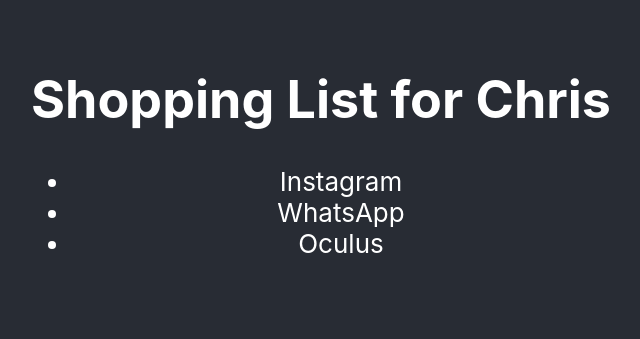
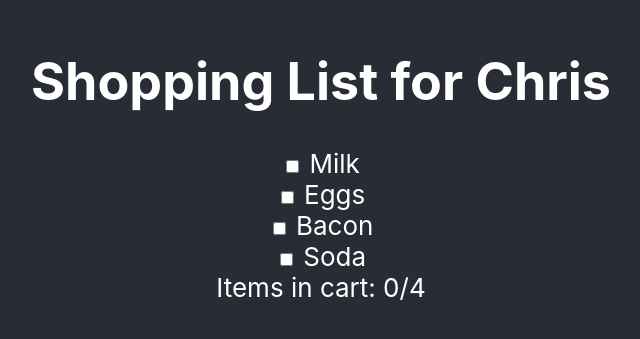
Before and after one commit to Christian-Porras/mentoring-app, a React (Create React App) app: page / in a window 1280 px wide. Shown: the part 241-580 px from the top of the page, without its empty margins (319-959 px from the left). Built offline with nearby package versions, Linux system fonts and the light colour scheme.

Commit message:
add checkbox list and show completion

```diff
--- a/src/components/ShoppingList.js
+++ b/src/components/ShoppingList.js
@@ -1,16 +1,54 @@
-import React from 'react';
+import React, { useState } from 'react';
+import PropTypes from 'prop-types';
 
-const ShoppingList = ({name}) => {
+const propTypes = {
+  name: PropTypes.string.isRequired,
+  list: PropTypes.arrayOf(PropTypes.string).isRequired
+}
+
+const defaultProps = {
+
+}
+
+const ShoppingList = ({name, list}) => {
+  const [checked, setChecked] = useState(0);
+
+  const handleCheck = (event) => {
+    let aux = checked;
+
+    if (event.target.checked) {
+      aux += 1;
+    } else {
+      aux -= 1;
+    }
+
+    setChecked(aux);
+  }
+
+  const renderList = (shoppingList) => {
+    return shoppingList.map((item) => {
+      return (
+        <div key={item}>
+          <input type="checkbox" key={item} onChange={handleCheck} />
+          <label key={item}> {item} </label>
+        </div>
+      );
+    });
+  }
+
   return (
     <div className="shopping-list">
       <h1>Shopping List for {name}</h1>
-      <ul>
-        <li>Instagram</li>
-        <li>WhatsApp</li>
-        <li>Oculus</li>
-      </ul>
+      <div>
+        {renderList(list)}
+      </div>
+
+      <span> Items in cart: {checked}/{list.length} </span>
     </div>
   )
 }
 
+ShoppingList.propTypes = propTypes;
+ShoppingList.defaultProps = defaultProps;
+
 export default ShoppingList;
--- a/src/containers/ShoppingListContainer.js
+++ b/src/containers/ShoppingListContainer.js
@@ -2,8 +2,15 @@
 import ShoppingList from "../components/ShoppingList";
 
 const ShoppingListContainer = () => {
+  const item_list = [
+    'Milk',
+    'Eggs',
+    'Bacon',
+    'Soda'
+  ]
+
   return (
-    <ShoppingList name='Chris' />
+    <ShoppingList name='Chris' list={item_list} />
   )
 }
 
```
